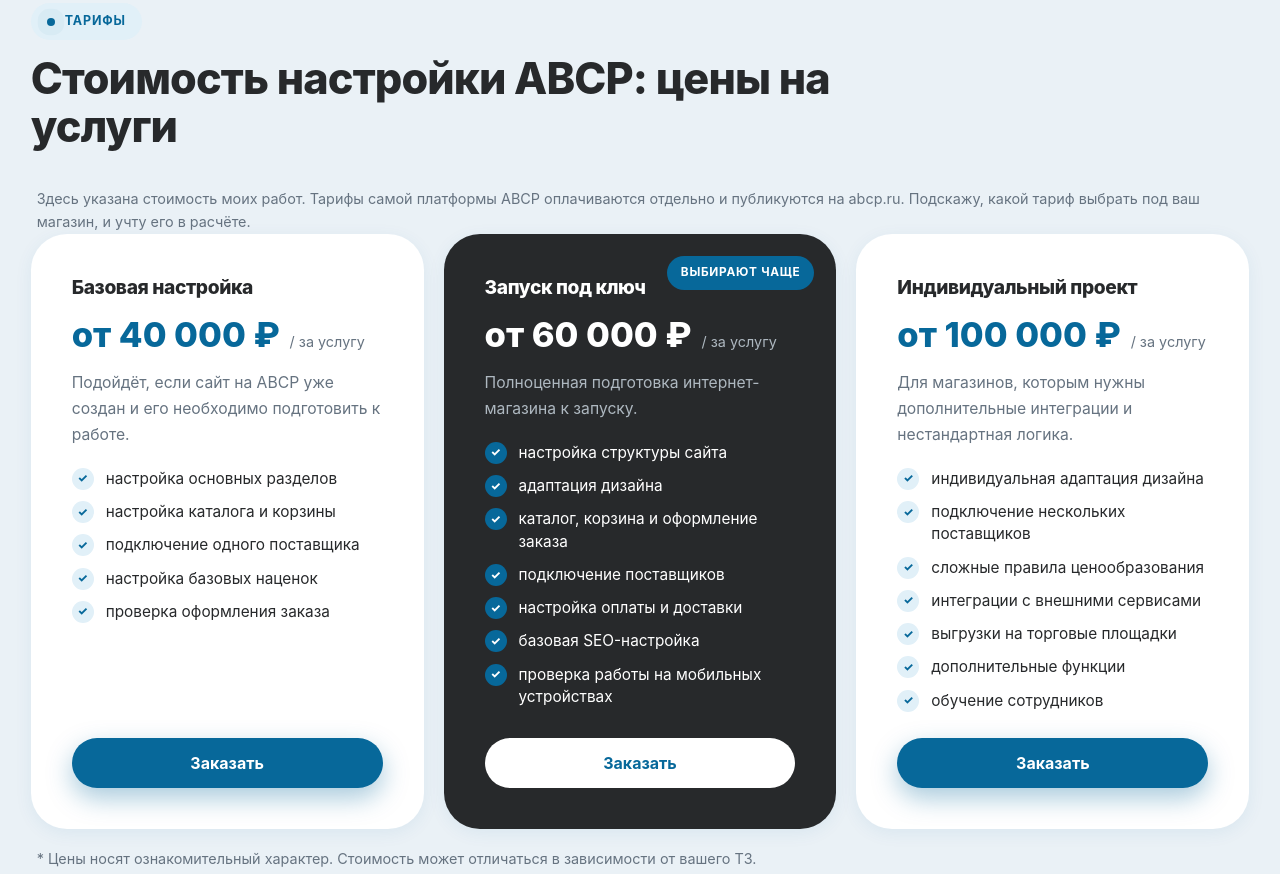
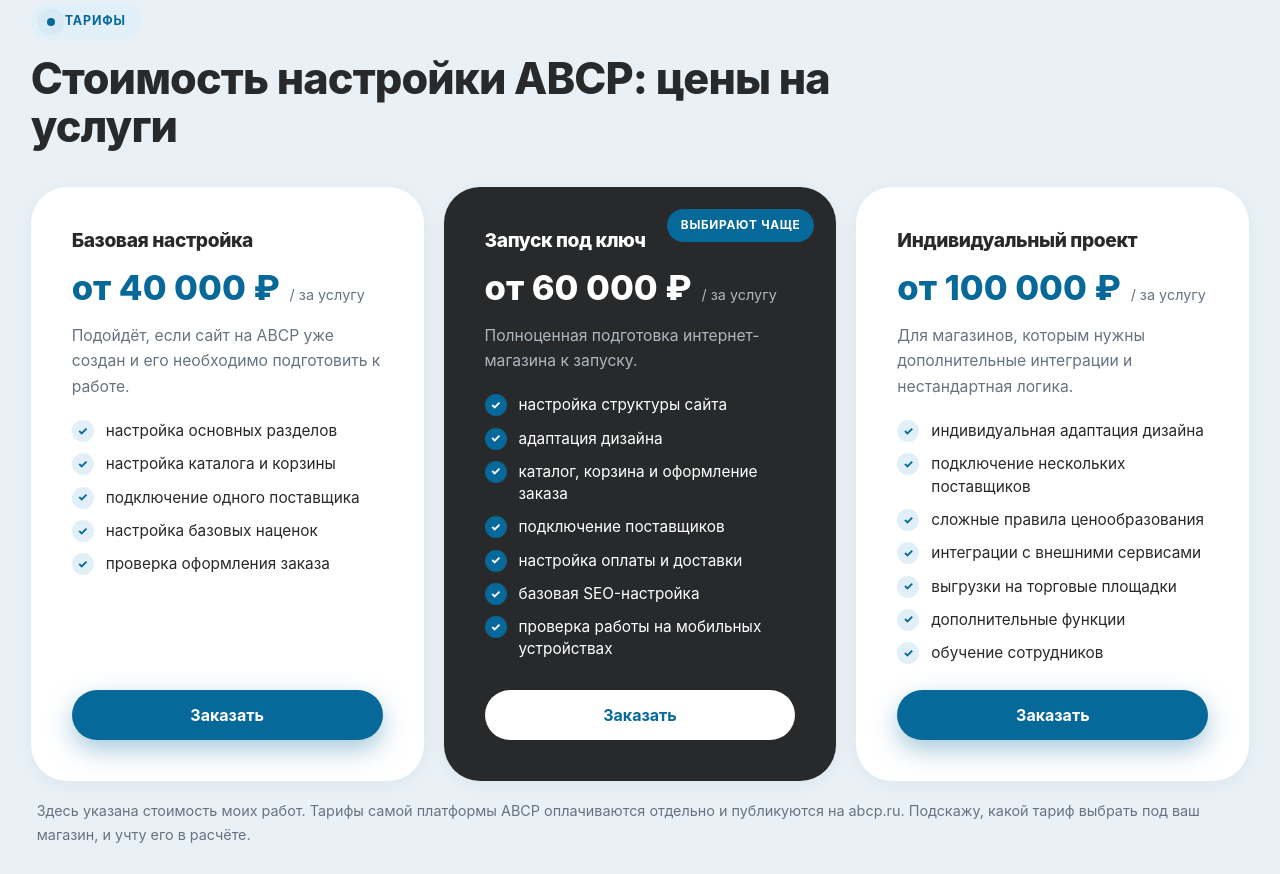
Before and after one commit to bezymel/ABCP, a plain HTML site: page new.abcp-master-site/index.html in a window 1280 px wide. Shown: the part 6345-7219 px from the top of the page. Drawn offline with Linux system fonts and the light colour scheme.

Commit message:
Update index.html

```diff
--- a/new.abcp-master-site/index.html
+++ b/new.abcp-master-site/index.html
@@ -576,13 +576,13 @@
 
 <section class="section" id="pricing" aria-labelledby="pricing-title">
   <div class="container">
-    <div class="section__head" data-reveal><span class="eyebrow">Тарифы</span><h2 id="pricing-title">Стоимость настройки ABCP: цены на услуги</h2></div><p class="price-note">Здесь указана стоимость моих работ. Тарифы самой платформы ABCP оплачиваются отдельно и публикуются на abcp.ru. Подскажу, какой тариф выбрать под ваш магазин, и учту его в расчёте.</p>
+    <div class="section__head" data-reveal><span class="eyebrow">Тарифы</span><h2 id="pricing-title">Стоимость настройки ABCP: цены на услуги</h2></div>
     <div class="plans" data-stagger>
       <article class="card card--lift plan"><h3>Базовая настройка</h3><div class="plan__price"><strong>от 40 000 ₽</strong><span>/ за услугу</span></div><p class="plan__desc">Подойдёт, если сайт на ABCP уже создан и его необходимо подготовить к работе.</p><ul class="plan__list"><li>настройка основных разделов</li><li>настройка каталога и корзины</li><li>подключение одного поставщика</li><li>настройка базовых наценок</li><li>проверка оформления заказа</li></ul><a class="btn btn--primary btn--block" href="/contacts">Заказать</a></article>
       <article class="card card--lift plan plan--featured"><span class="plan__badge">Выбирают чаще</span><h3>Запуск под ключ</h3><div class="plan__price"><strong>от 60 000 ₽</strong><span>/ за услугу</span></div><p class="plan__desc">Полноценная подготовка интернет-магазина к запуску.</p><ul class="plan__list"><li>настройка структуры сайта</li><li>адаптация дизайна</li><li>каталог, корзина и оформление заказа</li><li>подключение поставщиков</li><li>настройка оплаты и доставки</li><li>базовая SEO-настройка</li><li>проверка работы на мобильных устройствах</li></ul><a class="btn btn--light btn--block" href="/contacts">Заказать</a></article>
       <article class="card card--lift plan"><h3>Индивидуальный проект</h3><div class="plan__price"><strong>от 100 000 ₽</strong><span>/ за услугу</span></div><p class="plan__desc">Для магазинов, которым нужны дополнительные интеграции и нестандартная логика.</p><ul class="plan__list"><li>индивидуальная адаптация дизайна</li><li>подключение нескольких поставщиков</li><li>сложные правила ценообразования</li><li>интеграции с внешними сервисами</li><li>выгрузки на торговые площадки</li><li>дополнительные функции</li><li>обучение сотрудников</li></ul><a class="btn btn--primary btn--block" href="/contacts">Заказать</a></article>
     </div>
-    <p class="price-note" data-reveal>* Цены носят ознакомительный характер. Стоимость может отличаться в зависимости от вашего ТЗ.</p>
+    <p class="price-note">Здесь указана стоимость моих работ. Тарифы самой платформы ABCP оплачиваются отдельно и публикуются на abcp.ru. Подскажу, какой тариф выбрать под ваш магазин, и учту его в расчёте.</p>
     <div class="card price-box" data-reveal>
       <h3>Стоимость отдельных услуг</h3>
       <ul class="price-list">
```
